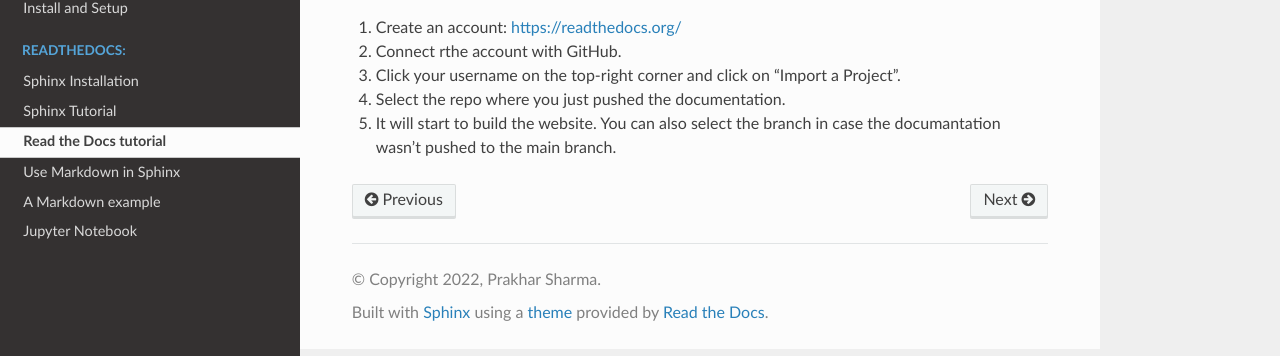
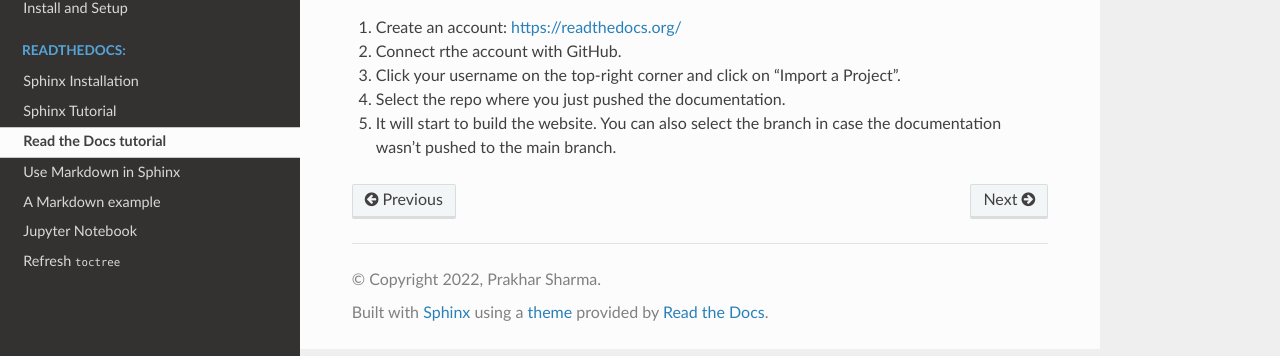
Before and after one commit to praksharma/DeepINN, a Sphinx documentation site: the page built from docs/ReadtheDocs/ReadTheDocs.rst, in a window 1280 px wide. Shown: the part 144-500 px from the top of the page. Built offline with Sphinx 7.4.7 and the Read the Docs theme 2.0.0, drawn with Linux system fonts in a browser that asks for light colours.

Commit message:
Fixed toctree

```diff
--- a/docs/ReadtheDocs/ReadTheDocs.rst
+++ b/docs/ReadtheDocs/ReadTheDocs.rst
@@ -5,4 +5,4 @@ Read the Docs tutorial
 2. Connect rthe account with GitHub.
 3. Click your username on the top-right corner and click on "Import a Project".
 4. Select the repo where you just pushed the documentation.
-5. It will start to build the website. You can also select the branch in case the documantation wasn't pushed to the main branch.
+5. It will start to build the website. You can also select the branch in case the documentation wasn't pushed to the main branch.
--- a/docs/index.rst
+++ b/docs/index.rst
@@ -28,3 +28,4 @@ DeepINN
    ReadtheDocs/Markdown_support.rst
    ReadtheDocs/Markdown
    ReadtheDocs/Jupyter_notebook
+   ReadtheDocs/Refresh toctree
```
Also changed, not shown: docs/ReadtheDocs/Markdown.md (+1 -1 lines), docs/ReadtheDocs/Refresh toctree.md (added, +5 -0 lines).
